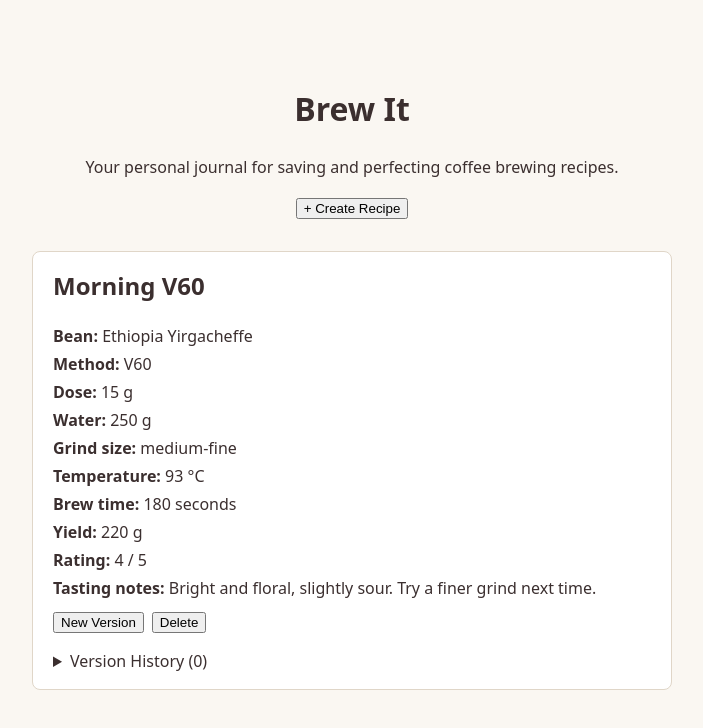
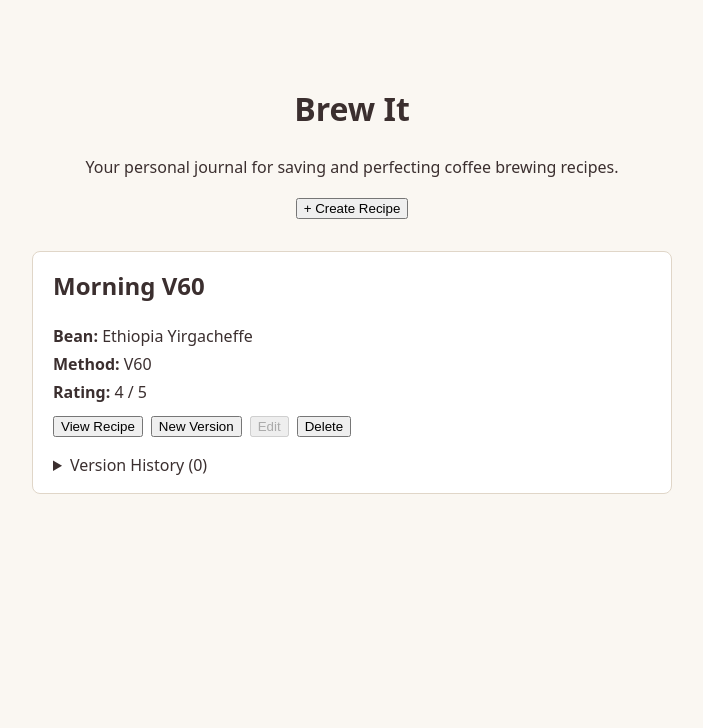
Before and after one commit to RoeyMadjar/Brew-It, a React (Vite) app: page / in a window 1280 px wide. Shown: the top 728 px of the page, without its empty margins (288-991 px from the left). Built offline with nearby package versions, Linux system fonts and the light colour scheme.

Commit message:
Recipe card redesign

```diff
--- a/src/App.jsx
+++ b/src/App.jsx
@@ -78,6 +78,7 @@ function App() {
   const [recipes, setRecipes] = useState(loadRecipes);
   const [newVersionRecipeId, setNewVersionRecipeId] = useState(null);
   const [isCreateFormOpen, setIsCreateFormOpen] = useState(false);
+  const [expandedRecipeId, setExpandedRecipeId] = useState(null);
 
   useEffect(() => {
     localStorage.setItem(STORAGE_KEY, JSON.stringify(recipes));
@@ -163,6 +164,11 @@ function App() {
         {recipes.map((recipe) => {
           const latestVersion = recipe.versions[recipe.versions.length - 1];
           const previousVersions = recipe.versions.slice(0, -1).reverse();
+          const isExpanded = expandedRecipeId === recipe.id;
+          const ratio =
+            latestVersion.doseGrams > 0 && latestVersion.waterGrams > 0
+              ? `1:${(latestVersion.waterGrams / latestVersion.doseGrams).toFixed(1)}`
+              : "—";
 
           return (
             <article key={recipe.id} className="recipe-card">
@@ -174,10 +180,18 @@ function App() {
                 <strong>Method:</strong> {recipe.method}
               </p>
               <p>
+                <strong>Rating:</strong> {latestVersion.rating} / 5
+              </p>
+              {isExpanded && (
+                <>
+                  <p>
                     <strong>Dose:</strong> {latestVersion.doseGrams} g
                   </p>
                   <p>
                     <strong>Water:</strong> {latestVersion.waterGrams} g
+                  </p>
+                  <p>
+                    <strong>Ratio:</strong> {ratio}
                   </p>
                   <p>
                     <strong>Grind size:</strong> {latestVersion.grindSize}
@@ -193,11 +207,10 @@ function App() {
                     <strong>Yield:</strong> {latestVersion.yieldGrams} g
                   </p>
                   <p>
-                <strong>Rating:</strong> {latestVersion.rating} / 5
-              </p>
-              <p>
                     <strong>Tasting notes:</strong> {latestVersion.tastingNotes}
                   </p>
+                </>
+              )}
               {newVersionRecipeId === recipe.id ? (
                 <RecipeForm
                   title="New Version"
@@ -213,9 +226,20 @@ function App() {
                 <div className="card-actions">
                   <button
                     type="button"
+                    onClick={() =>
+                      setExpandedRecipeId(isExpanded ? null : recipe.id)
+                    }
+                  >
+                    {isExpanded ? "Hide Recipe" : "View Recipe"}
+                  </button>
+                  <button
+                    type="button"
                     onClick={() => setNewVersionRecipeId(recipe.id)}
                   >
                     New Version
+                  </button>
+                  <button type="button" disabled>
+                    Edit
                   </button>
                   <button type="button" onClick={() => handleDelete(recipe.id)}>
                     Delete
```
Lines whose indentation alone changed are shown as unchanged.
